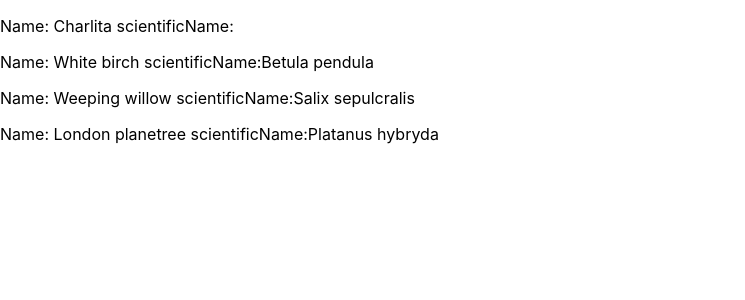
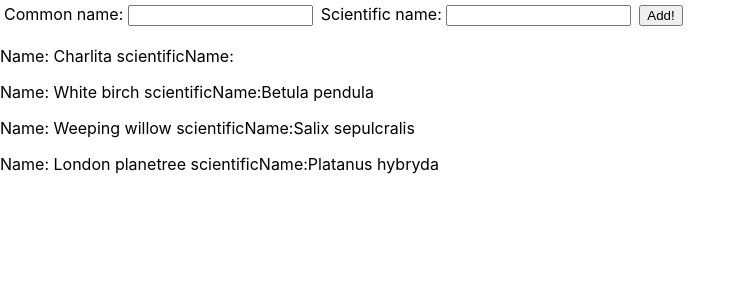
Before and after one commit to charliegabriella/tree_explorer_ts, a React (Create React App) app: page / in a window 1280 px wide. Shown: the top 300 px of the page, without its empty margins (0-745 px from the left). Built offline with nearby package versions, Linux system fonts and the light colour scheme.

Commit message:
Add PopularTrees to App

```diff
--- a/src/App.tsx
+++ b/src/App.tsx
@@ -1,10 +1,12 @@
 import React from "react";
 import Tree from "./components/Tree";
+import PopularTrees from "./components/PopularTrees";
 
 function App() {
   return (
     <div>
       {" "}
+      <PopularTrees />
       <Tree name={"Charlita"} />
       <Tree name={"White birch"} scientificName={"Betula pendula"} />
       <Tree name={"Weeping willow"} scientificName={"Salix sepulcralis"} />
```
